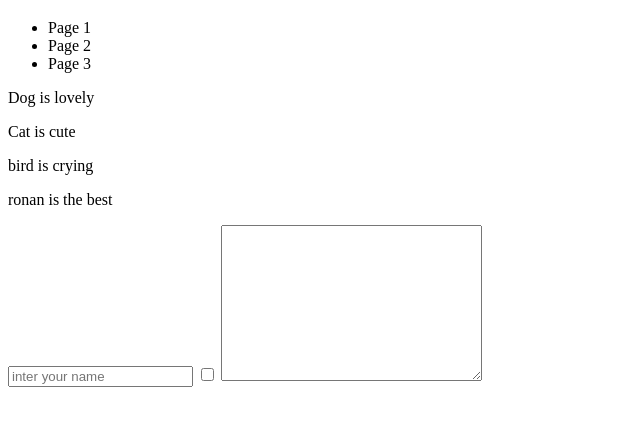
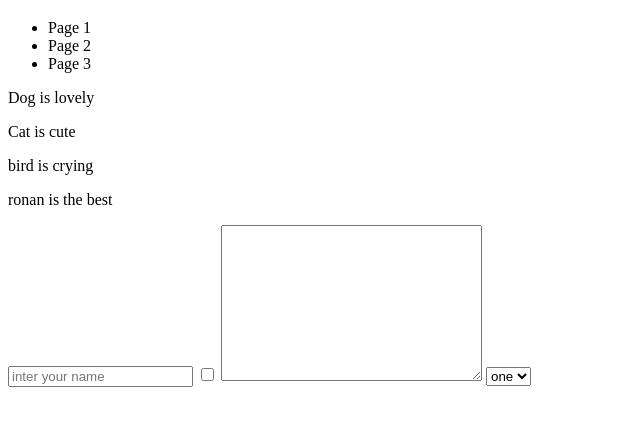
Before and after one commit to sreyleakel/branch_testing, a plain HTML site: page index.html in a window 1280 px wide. Shown: the part 61-486 px from the top of the page, without its empty margins (0-640 px from the left). Drawn offline with Linux system fonts and the light colour scheme.

Commit message:
add combobox

```diff
--- a/index.html
+++ b/index.html
@@ -26,6 +26,9 @@
         <input type="text" placeholder="inter your name">
         <input type="checkbox">
         <textarea name="me" id="" cols="30" rows="10"></textarea>
+        <select name="" id="">
+            <option value="1">one</option>
+        </select>
 
 
     </div>
```
